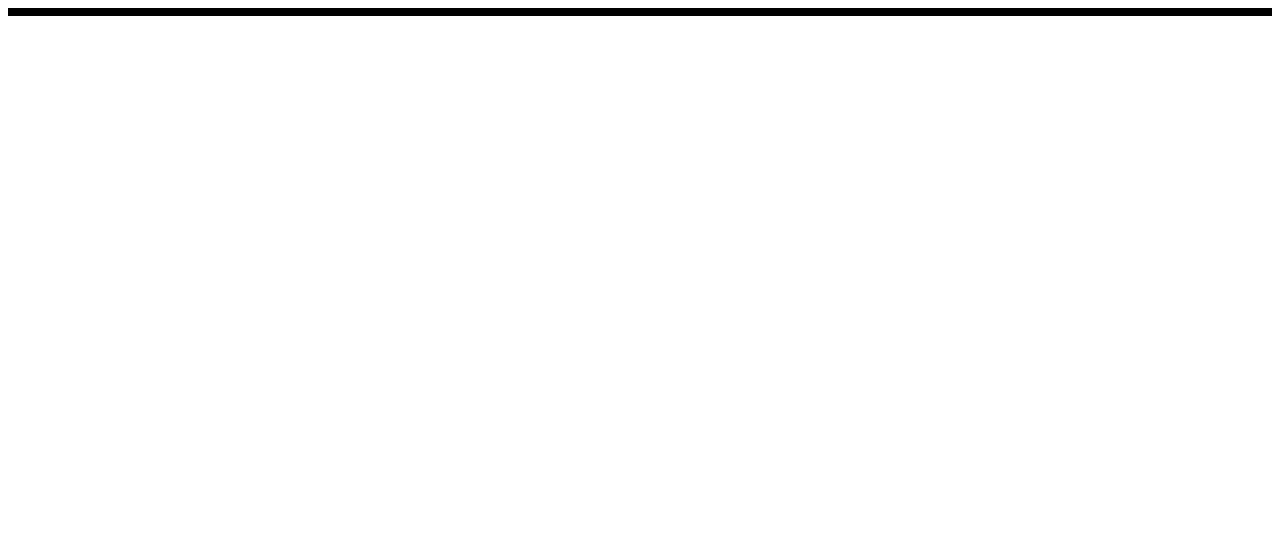
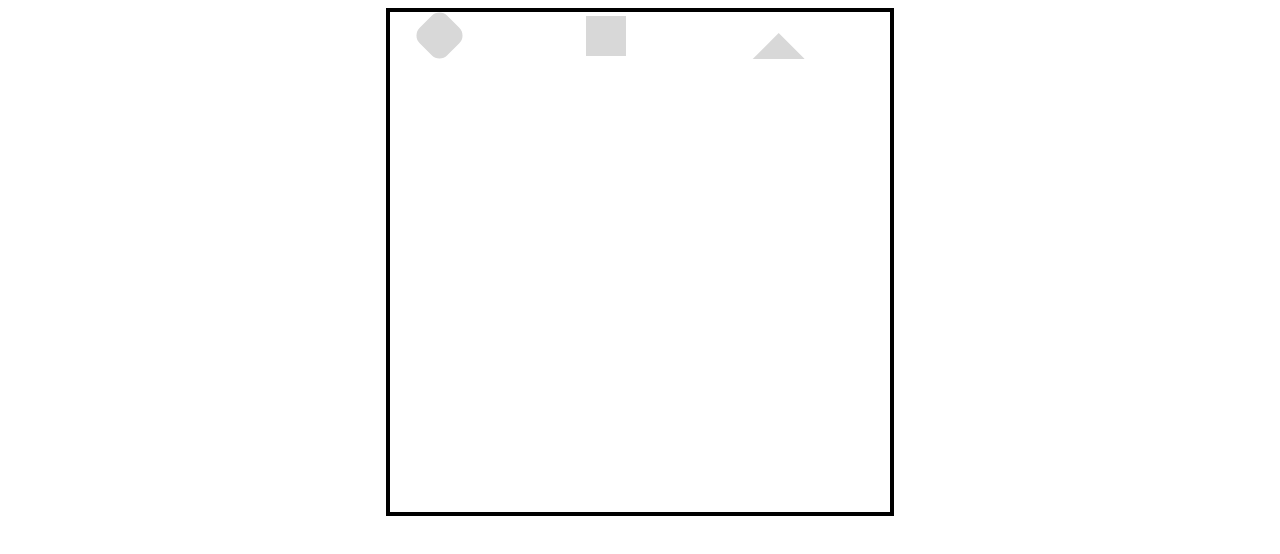
Before and after one commit to AlexandrLyachov/web, a plain HTML site: page webnarabotki/web1/index.html in a window 1280 px wide. Drawn offline with Linux system fonts and the light colour scheme.

Commit message:
new update

```diff
--- a/webnarabotki/web1/index.html
+++ b/webnarabotki/web1/index.html
@@ -8,7 +8,27 @@
 </head>
 <body>
     <div class="card1">
-
+        <a href="">
+            <svg class="logo" width="115" height="47">
+              <g transform="translate(-5 -5)" fill="none" fill-rule="evenodd">
+                <rect fill="#D8D8D8" transform="rotate(45 28.5 28.5)" x="9" y="9" width="39" height="39" rx="11" />
+              </g>
+            </svg>
+        </a>
+        <a href="">
+            <svg class="logo2" width="115" height="47">
+              <g transform="translate(-5 -5)" fill="none" fill-rule="evenodd">
+                <rect fill="#D8D8D8" transform="rotate(0 28.5 28.5)" x="9" y="9" width="40" height="40" rx="0" />
+              </g>
+            </svg>
+        </a>
+        <a href="">
+            <svg class="logo3" width="115" height="47">
+              <g transform="translate(1 -5)" fill="none" fill-rule="evenodd">
+                <rect fill="#D8D8D8" transform="rotate(45 5 28.5 )" x="20" y="10" width="40" height="40" rx="0" />
+              </g>
+            </svg>
+        </a>
     </div>
     <script src="main.js"></script>
 </body>
--- a/webnarabotki/web1/style.css
+++ b/webnarabotki/web1/style.css
@@ -1,6 +1,32 @@
 body{
 }
 .card1{
-
+    display: flex;
+    flex-direction: row;
+    margin-left: auto;
+    margin-top: auto;
+    margin-bottom: auto;
+    margin-right: auto;
+    width: 500px;
+    height: 500px;
     border: 4px solid black;
 }
+a{
+    margin-left: auto;
+    margin-right: auto;
+}
+.logo rect,.logo2 rect {
+    margin-left: 5%;
+    margin-right: 5%;
+    transition: 0.3s ease-out;
+}
+
+.logo:hover rect{
+  fill: #4a7def;
+}
+.logo2:hover rect{
+    fill:purple;
+}
+.logo3:hover rect{
+    fill: orangered;
+}
```
Also changed, not shown: webnarabotki/web1/img/battery-empty.png (added), webnarabotki/web1/img/battery-full.png (added), webnarabotki/web1/img/battery.png (added).
